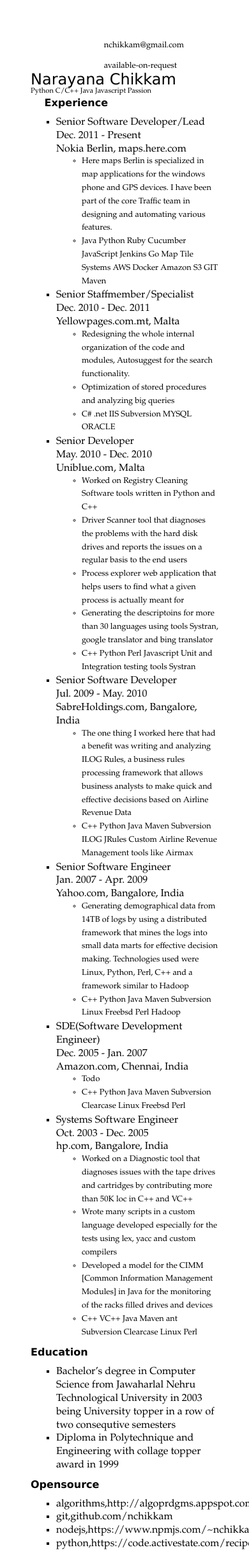
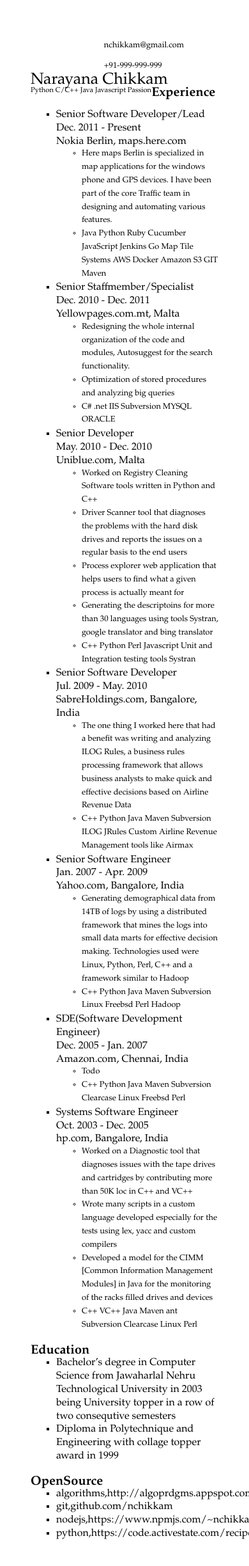
Before and after one commit to nchikkam/projects, a Python web app: template mvly/templates/jsonparser.html in a window 390 px wide; the page is wider, and only the part inside the window is pictured. Shown: that part at 64% size. After the commit the page ends 2406 px from the top of that part, so only its background shows below. Run offline with Jinja, Linux system fonts and the light colour scheme; the template is opened without the code that fills it, so the values that code supplies are empty.

Commit message:
Summary: json parser related commits + resume.json: added dummy phone number + screen.css:  added style h2 for bullet point headers + jsonparser.html: d3 changes and a bit of refactoring.

```diff
--- a/mvly/json/resume.json
+++ b/mvly/json/resume.json
@@ -8,7 +8,7 @@
     "header" : {
         "firstname": "Narayana Chikkam",
         "email": "nchikkam@gmail.com",
-        "phone": "available-on-request",
+        "phone": "+91-999-999-999",
         "talents": ["Python", "C/C++", "Java", "Javascript", "Passion"]
     },
 
--- a/mvly/stylesheets/screen.css
+++ b/mvly/stylesheets/screen.css
@@ -488,8 +488,22 @@ img.maruku-png { }
 }
 
 .emphnext {
+	//float: left;
+	//margin-bottom: 0;
+	font-size: 25px;
+	padding: 0 0.15em 0 0;
+	margin:  0.05em 0 -0.15em 0;
+	line-height: 1em;
 	float: left;
-	margin-bottom: 0;
+}
+
+.emphh2 {
+	font-size: 20px;
+	padding: 0 0.15em 0 0;
+	margin:  0.05em 0 -0.15em 0;
+	line-height: 1em;
+	float: left;
+	font-weight: bold;
 }
 
 .stars {
--- a/mvly/templates/jsonparser.html
+++ b/mvly/templates/jsonparser.html
@@ -12,6 +12,11 @@
 
 		phone = d3.select('#phone');
 		phone.text(b.header.phone);
+
+		d3.select("#name").text(b.header.firstname);
+		d3.select("#educationHeading").text("Education");
+		d3.select("#openSourceHeading").text("OpenSource");
+		d3.select("#experienceHeading").text("Experience");
 
 		d3.select("#talents").text(b.header.talents.join(" "));
 		var items = b.experience.items;
@@ -81,19 +86,21 @@
 		</div>
 	</div>
 
-    <h1 id="name" class="emphnext">Narayana Chikkam</h1>
-	<span id="talents" class="stars" style="clear:left">
-	</span>
+	<div id = "name" class="emphnext"></div><br><br>
+
+	<span id="talents" class="stars" style="clear:left"></span>
 	<br><br>
 
-	<h2><div class="icon-briefcase icon-square"></div> Experience</h2>
-	<div id="exps">
-	</div>
+	<div id="experienceHeading" class="icon-briefcase icon-square emphh2"></div><br><br>
+	<div id="exps"></div><br>
 
 
-	<h2>Education</h2><div id="education" class="icon-briefcase"></div>
+	<div id = "educationHeading" class="emphh2"></div><br>
+	<!--<h2>Education</h2>-->
+	<div id="education" class="icon-briefcase"></div><br>
 
-	<h2>Opensource</h2><div id="opensource" class="icon-briefcase"></div>
+	<div id = "openSourceHeading" class="emphh2"></div><br>
+	<div id="opensource" class="icon-briefcase"></div>
 
 </div>
 </body>
```
